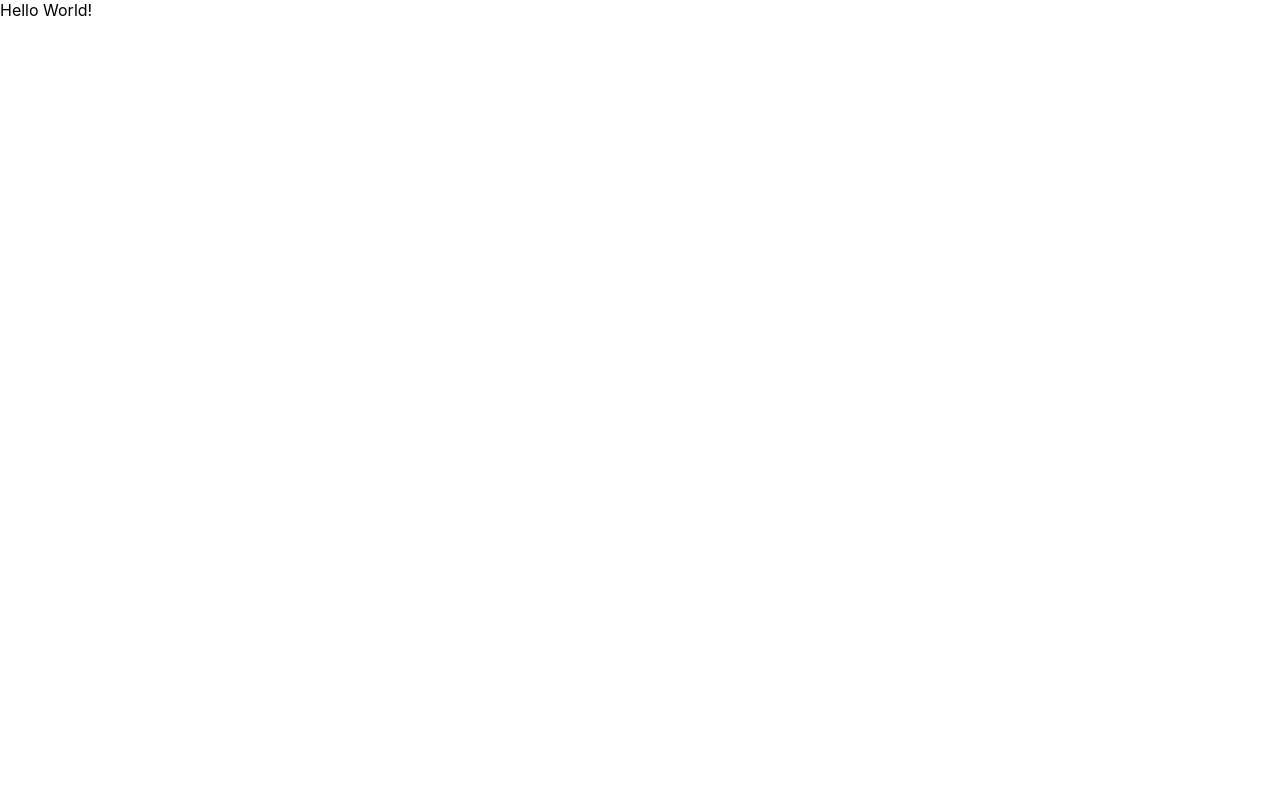
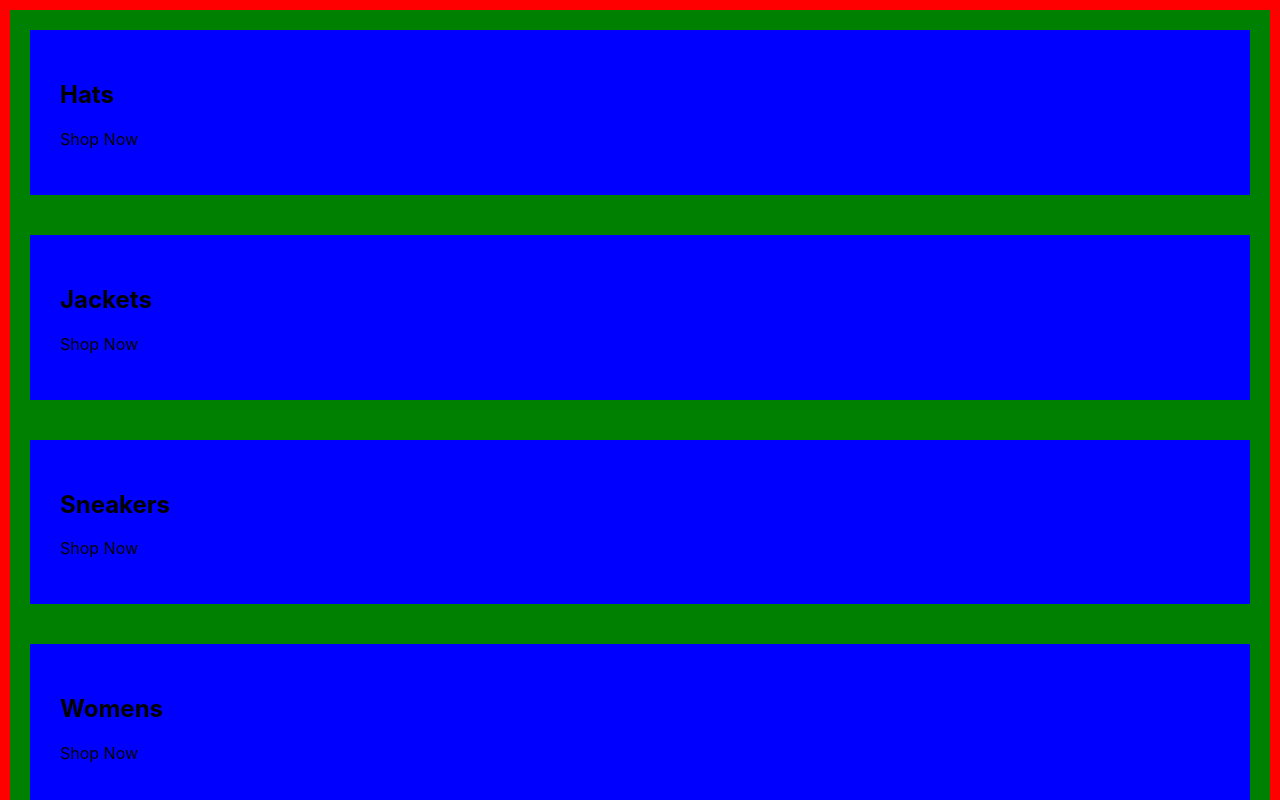
Before and after one commit to achristus/crown-clothing, a React (Create React App) app: page / in a window 1280 px wide. Shown: the top 800 px of the page. Built offline with nearby package versions, Linux system fonts and the light colour scheme.

Commit message:
Added sass - scss to project

```diff
--- a/package.json
+++ b/package.json
@@ -9,6 +9,7 @@
     "react": "^18.2.0",
     "react-dom": "^18.2.0",
     "react-scripts": "5.0.1",
+    "sass": "^1.56.1",
     "web-vitals": "^2.1.4"
   },
   "scripts": {
--- a/src/App.js
+++ b/src/App.js
@@ -1,5 +1,42 @@
+import "./categories.styles.scss";
+
 const App = () => {
-  return <div>Hello World!</div>;
+  const categories = [
+    {
+      id: "1",
+      title: "Hats",
+    },
+    {
+      id: "2",
+      title: "Jackets",
+    },
+    {
+      id: "3",
+      title: "Sneakers",
+    },
+    {
+      id: "4",
+      title: "Womens",
+    },
+    {
+      id: "5",
+      title: "Mens",
+    },
+  ];
+
+  return (
+    <div className="categories-container">
+      {categories.map(({ title }) => (
+        <div className="category-container">
+          <div className="background-image" />
+          <div className="category-body-container">
+            <h2>{title}</h2>
+            <p>Shop Now</p>
+          </div>
+        </div>
+      ))}
+    </div>
+  );
 };
 
 export default App;
--- /dev/null
+++ b/src/categories.styles.scss
@@ -0,0 +1,14 @@
+.categories-container {
+  background-color: red;
+  padding: 10px;
+}
+
+.categories-container .category-container {
+  background-color: green;
+  padding: 20px;
+}
+
+.categories-container .category-container .category-body-container {
+  background-color: blue;
+  padding: 30px;
+}
```
Also changed, not shown: 1 other file (tests, documents, lock files or other folders).
